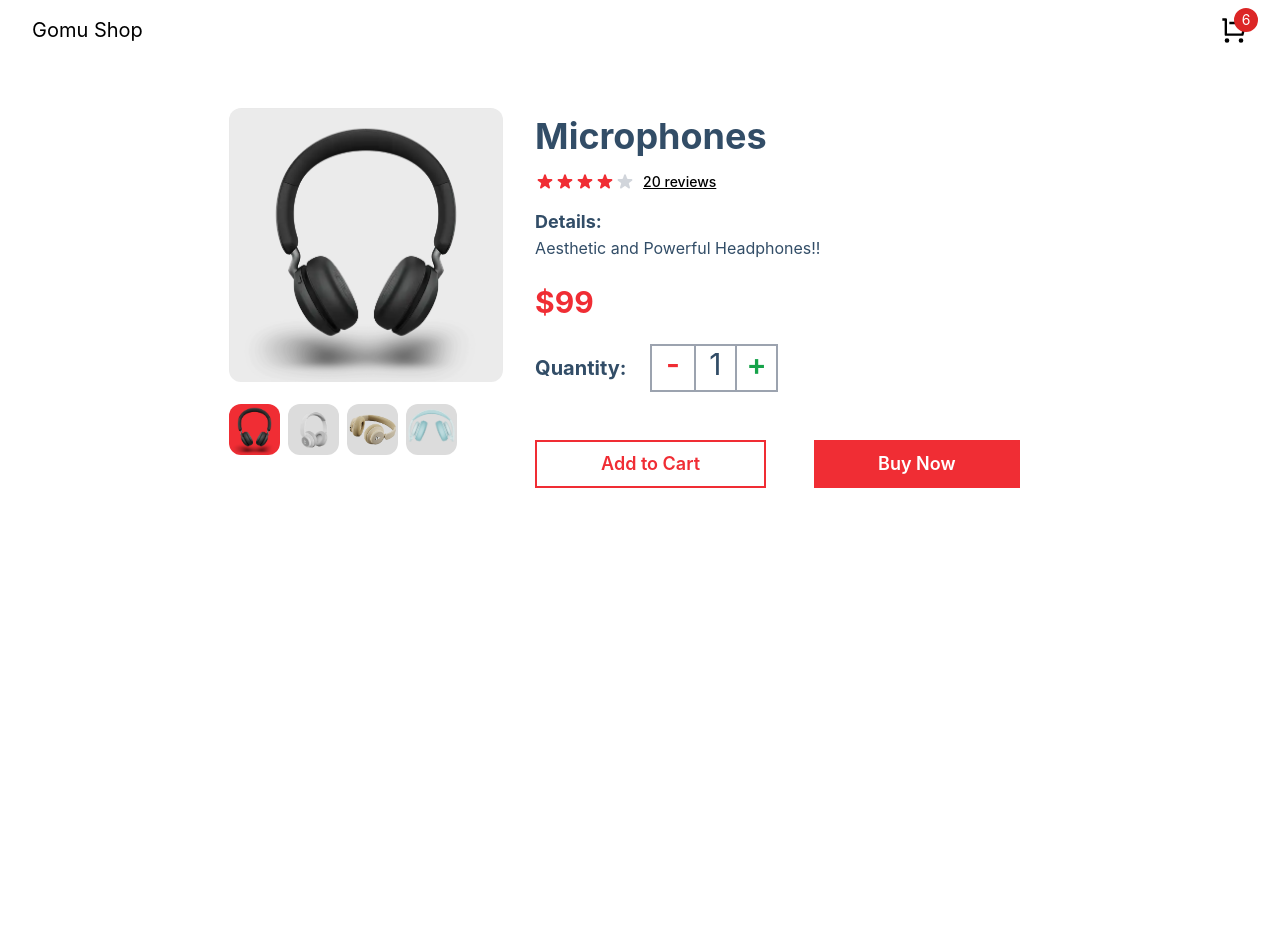
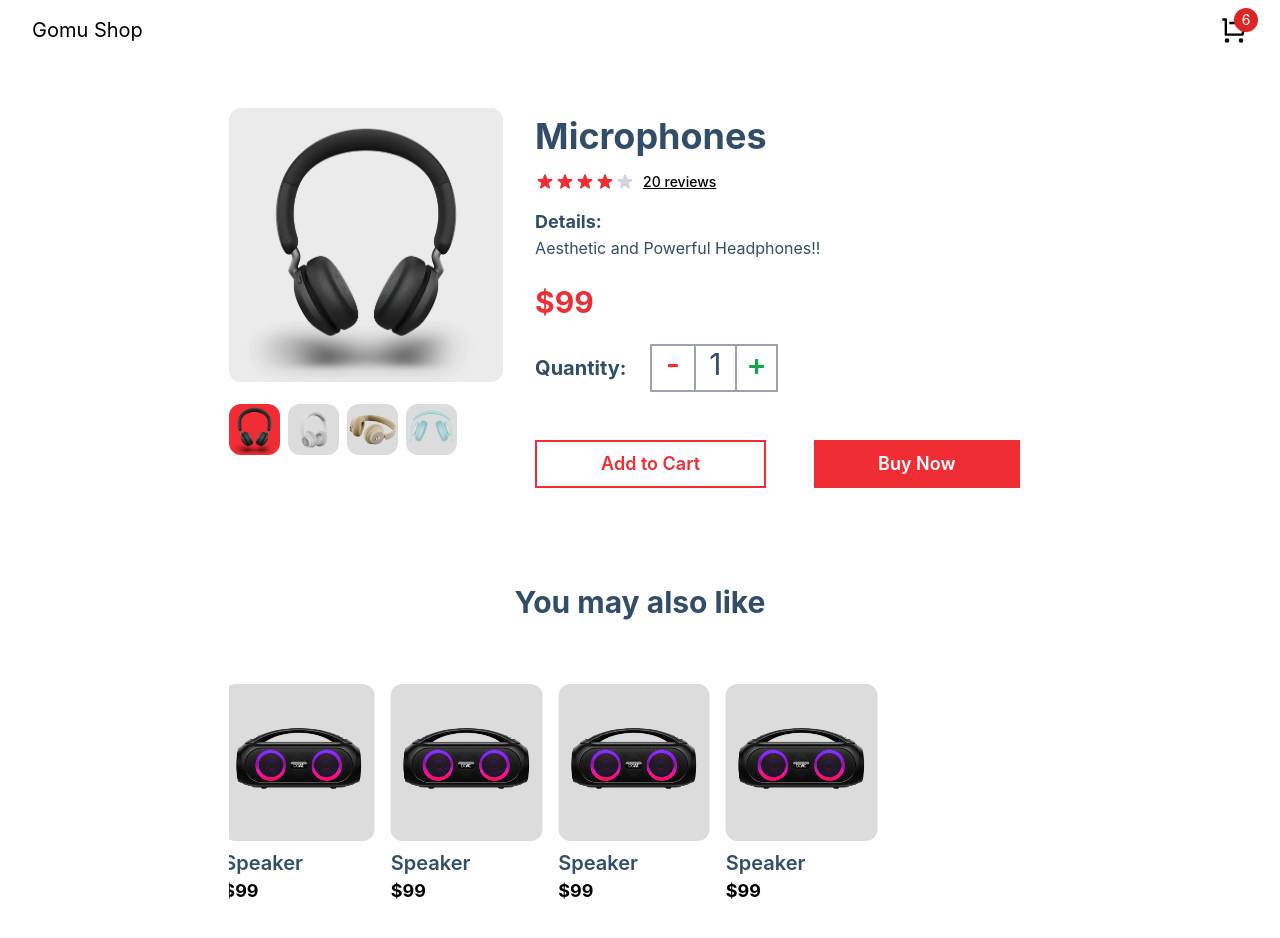
Before and after one commit to AbdelazizTina-dev/ecommerce, a Next.js app: page /product/1 in a window 1280 px wide. Shown: the top 938 px of the page. Before the commit the page ends 800 px from the top, so only its background shows below. Built offline with nearby package versions, Linux system fonts and the light colour scheme.

Commit message:
extended product details page with 'you may like' products animated list

```diff
--- a/components/ProductDetails.js
+++ b/components/ProductDetails.js
@@ -5,7 +5,7 @@ import Headphones2 from "../assets/headphones_c_2.webp";
 import Headphones3 from "../assets/headphones_c_3.webp";
 import Headphones4 from "../assets/headphones_c_4.webp";
 import ReviewStars from "./UI/ReviewStars";
-
+import { motion } from "framer-motion";
 const DUMMY_PICTURES = [Headphones, Headphones2, Headphones3, Headphones4];
 
 const ProductDetails = () => {
@@ -57,12 +57,24 @@ const ProductDetails = () => {
           </div>
         </div>
         <div className="flex flex-row">
-          <button className="mr-12 border-2 border-banner-red px-16 py-2 text-banner-red text-lg font-semibold">
+          <motion.button
+            whileHover={{
+              scale: 1.1,
+              transition: { duration: 0.5 },
+            }}
+            className="mr-12 border-2 border-banner-red px-16 py-2 text-banner-red text-lg font-semibold"
+          >
             Add to Cart
-          </button>
-          <button className="bg-banner-red px-16 py-2 text-white text-lg font-semibold">
+          </motion.button>
+          <motion.button
+            whileHover={{
+              scale: 1.1,
+              transition: { duration: 0.3 },
+            }}
+            className="bg-banner-red px-16 py-2 text-white text-lg font-semibold"
+          >
             Buy Now
-          </button>
+          </motion.button>
         </div>
       </div>
     </div>
--- a/pages/product/[productId].js
+++ b/pages/product/[productId].js
@@ -1,9 +1,47 @@
 import ProductDetails from "../../components/ProductDetails";
+import Product from "../../components/Product";
+import { motion, useAnimation } from "framer-motion";
+import { useEffect, useMemo, useState } from "react";
+const ProductPage = () => {
+  const animationControls = useAnimation();
 
-const ProductPage = () => {
+  const animationVariant = useMemo(
+    () => ({
+      animate: {
+        x: [500, -800],
+        transition: { repeat: Infinity, duration: 11 },
+      },
+    }),
+    []
+  );
+
+  useEffect(() => {
+    animationControls.start(animationVariant.animate);
+  }, [animationControls, animationVariant]);
+
   return (
     <div className="mx-auto w-4/6 p-4 mt-8">
-      <ProductDetails/>
+      <ProductDetails />
+      <p className="text-3xl font-bold pt-24 pb-12 text-text-blue text-center">
+        You may also like
+      </p>
+      <div className="overflow-hidden">
+        <motion.div
+          animate={animationControls}
+          onHoverStart={({offsetX}) => {
+            console.log(offsetX)
+            animationControls.stop();
+          }}
+          onHoverEnd={() => animationControls.start(animationVariant.animate)}
+          className="grid grid-cols-5 gap-4 py-4 mb-24 track"
+        >
+          <Product />
+          <Product />
+          <Product />
+          <Product />
+          <Product />
+        </motion.div>
+      </div>
     </div>
   );
 };
--- a/styles/globals.css
+++ b/styles/globals.css
@@ -1,6 +1,9 @@
 @tailwind base;
 @tailwind components;
 @tailwind utilities;
+
+
+
 html,
 body {
   padding: 0;
@@ -17,3 +20,7 @@ a {
 * {
   box-sizing: border-box;
 }
+
+.track:hover {
+  animation-play-state: paused;
+}
```
